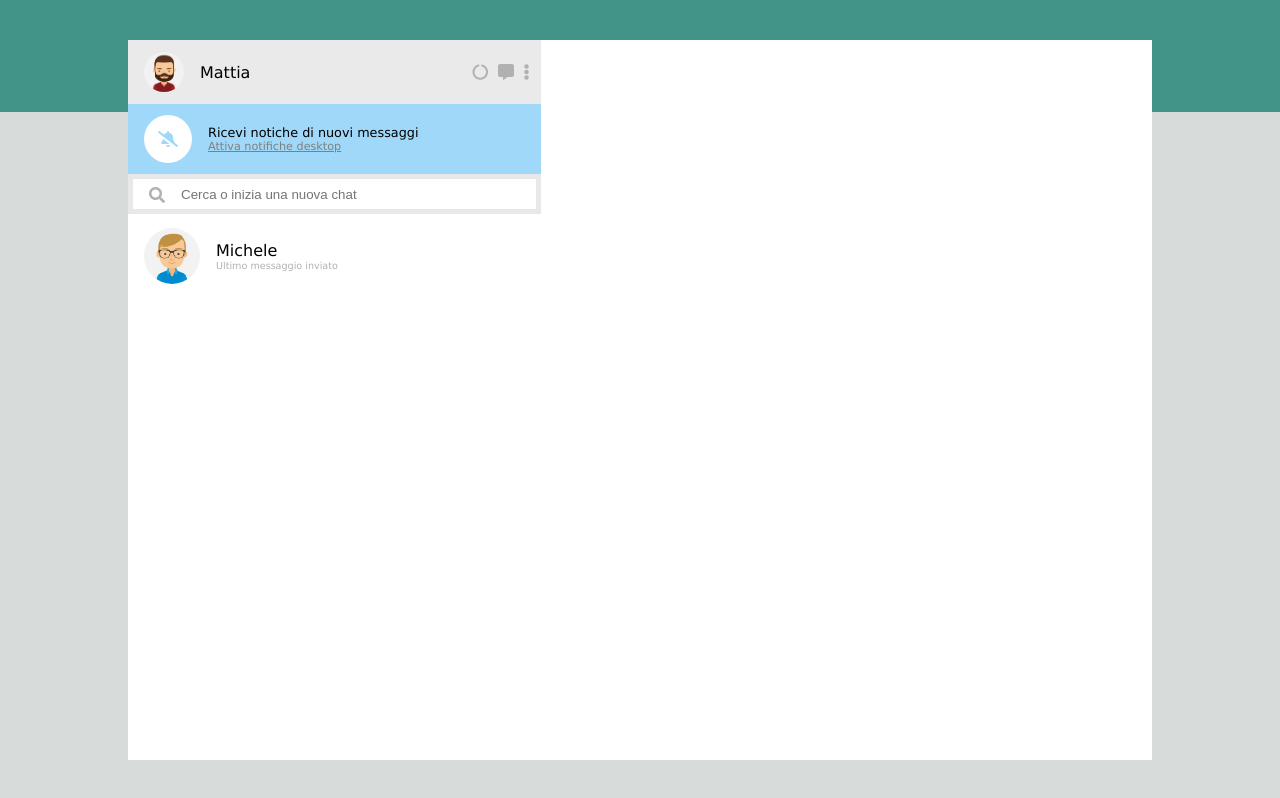
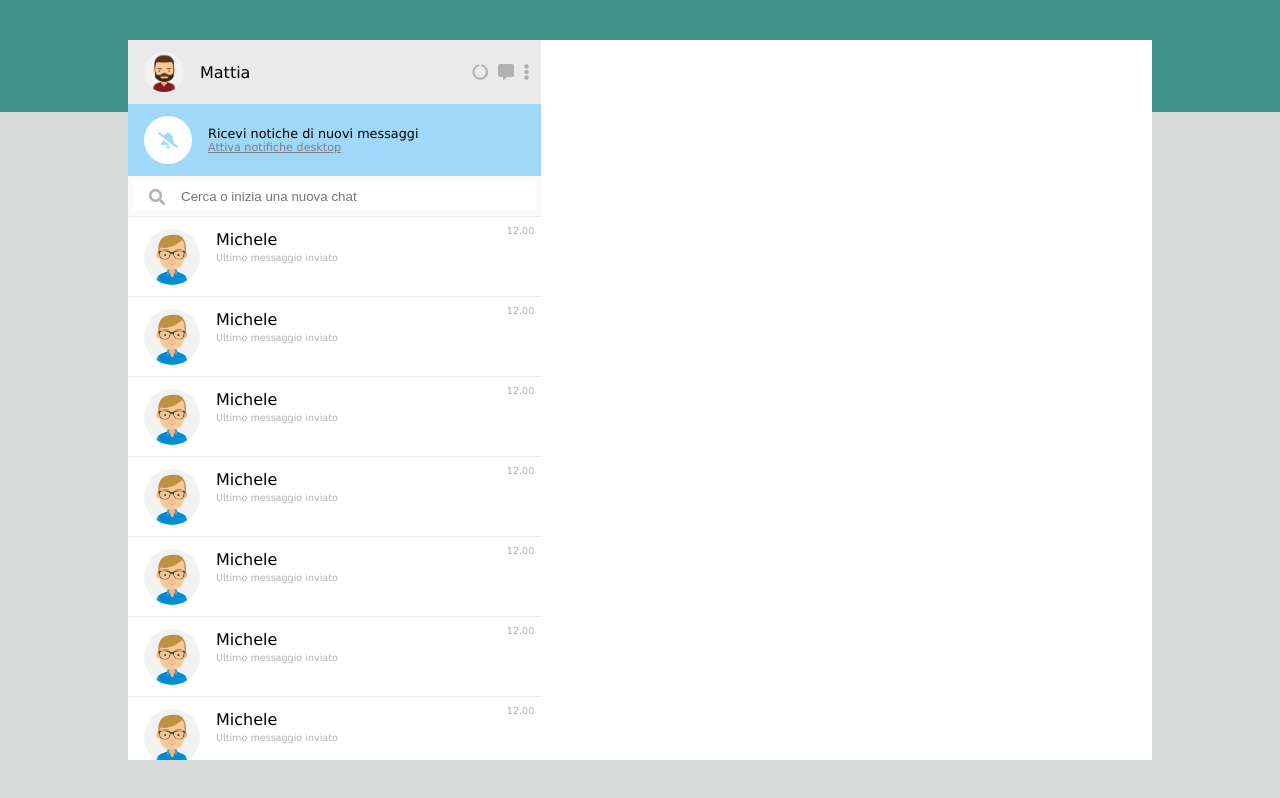
Before and after one commit to LaSe28/vue-boolzapp, a plain HTML site: page index.html in a window 1280 px wide. Drawn offline with Linux system fonts and the light colour scheme.

Commit message:
end chat list

```diff
--- a/css/style.css
+++ b/css/style.css
@@ -77,7 +77,7 @@ html{
 }
 
 .notification-setting{
-    height: calc(5rem - 10px);
+    height: calc(5rem - 8px);
     background-color: #9FD8F8;
     display: flex;
     align-items: center;
@@ -111,7 +111,7 @@ html{
     width: 100%;
     background-color: white;
     display: flex;
-    border: 5px solid #e8e8e8;
+    border: 5px solid #fafafa;
 }
 
 .search .fas{
@@ -130,14 +130,11 @@ html{
 }
 
 .list-item{
+    position: relative;
     display: flex;
     height: 5rem;
     background-color: white;
     border-top: 1px solid #eaeaea;
-}
-
-.list-item:last-of-type{
-    border: none;
 }
 
 .list-item img{
@@ -147,13 +144,29 @@ html{
     margin: 1rem;
 }
 
-.text-sec{
-    align-self: center;
+.text-sec div{
+    margin-top: .8rem;
 }
 
 .text-sec p{
     font-size: 0.6rem;
     color: #b1b1b1;
+    position: absolute;
+    left: 5.5rem;
+    top: 50%;
+    transform: translateY(-50%);
+}
+
+.list-item .date{
+    position: absolute;
+    top: 0.5rem;
+    right: 0.4rem;
+    font-size: 0.6rem;
+    color: #b1b1b1
+}
+
+.list-item:hover{
+    background-color: #e9ebeb;
 }
 
 
--- a/index.html
+++ b/index.html
@@ -44,6 +44,55 @@
                             <div>Michele</div>
                             <p>Ultimo messaggio inviato</p>
                         </div>
+                        <div class="date">12.00</div>
+                    </div>
+                    <div class="list-item">
+                        <img src="img/avatar_3.jpg" alt="">
+                        <div class="text-sec">
+                            <div>Michele</div>
+                            <p>Ultimo messaggio inviato</p>
+                        </div>
+                        <div class="date">12.00</div>
+                    </div>
+                    <div class="list-item">
+                        <img src="img/avatar_3.jpg" alt="">
+                        <div class="text-sec">
+                            <div>Michele</div>
+                            <p>Ultimo messaggio inviato</p>
+                        </div>
+                        <div class="date">12.00</div>
+                    </div>
+                    <div class="list-item">
+                        <img src="img/avatar_3.jpg" alt="">
+                        <div class="text-sec">
+                            <div>Michele</div>
+                            <p>Ultimo messaggio inviato</p>
+                        </div>
+                        <div class="date">12.00</div>
+                    </div>
+                    <div class="list-item">
+                        <img src="img/avatar_3.jpg" alt="">
+                        <div class="text-sec">
+                            <div>Michele</div>
+                            <p>Ultimo messaggio inviato</p>
+                        </div>
+                        <div class="date">12.00</div>
+                    </div>
+                    <div class="list-item">
+                        <img src="img/avatar_3.jpg" alt="">
+                        <div class="text-sec">
+                            <div>Michele</div>
+                            <p>Ultimo messaggio inviato</p>
+                        </div>
+                        <div class="date">12.00</div>
+                    </div>
+                    <div class="list-item">
+                        <img src="img/avatar_3.jpg" alt="">
+                        <div class="text-sec">
+                            <div>Michele</div>
+                            <p>Ultimo messaggio inviato</p>
+                        </div>
+                        <div class="date">12.00</div>
                     </div>
                 </div>
             </div>
```
